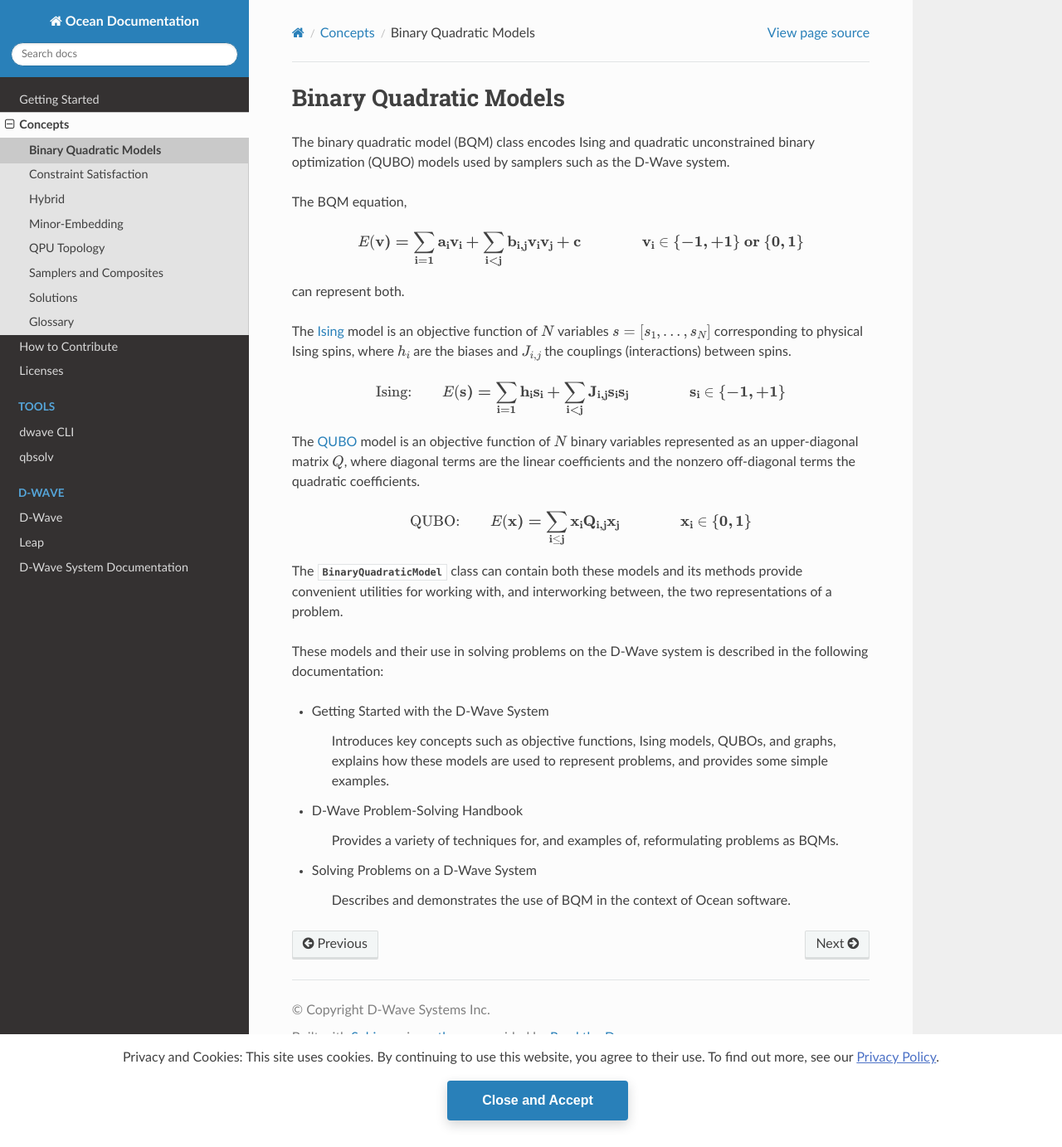
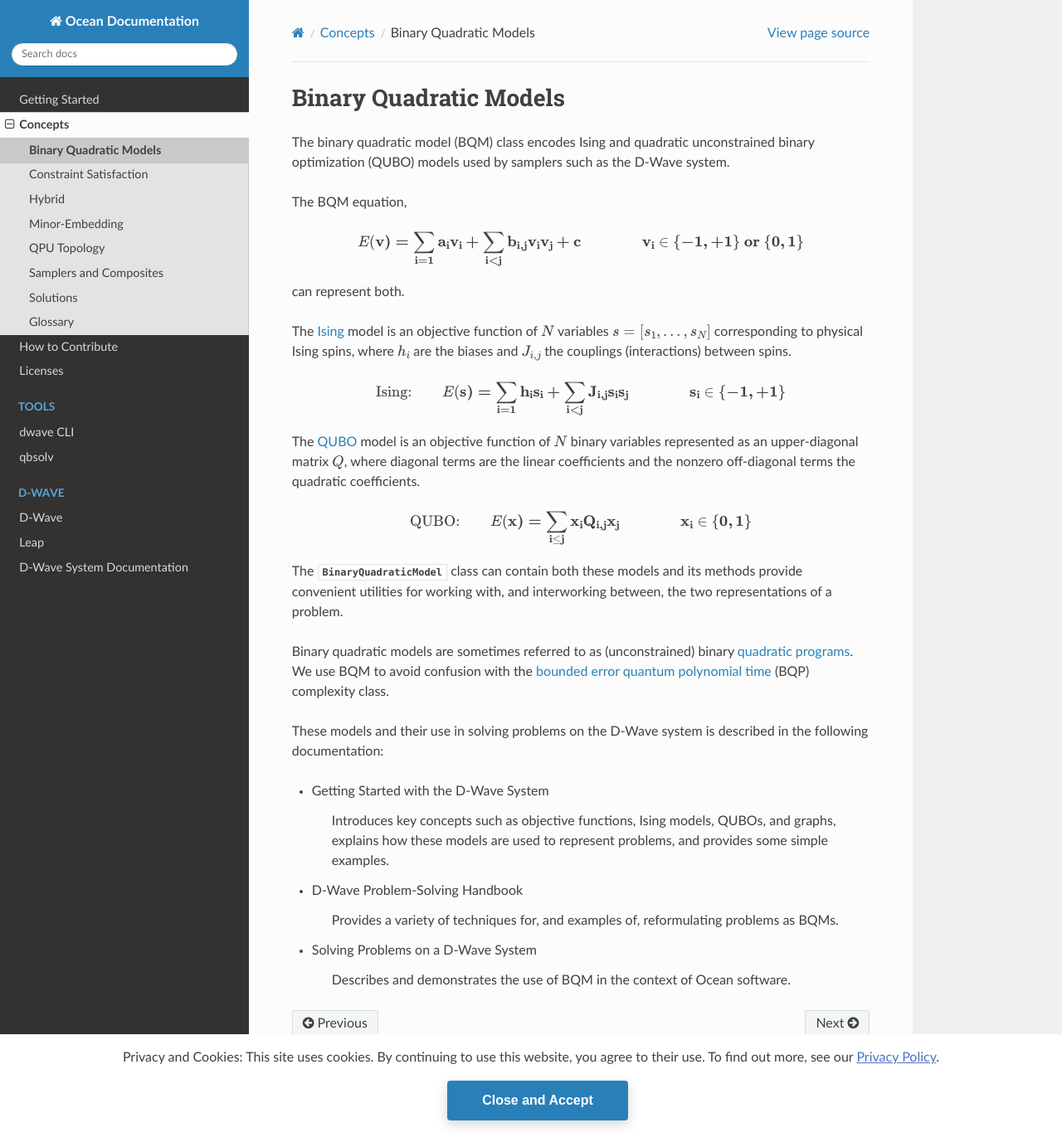
Before and after one commit to dwavesystems/dwave-ocean-sdk, a Sphinx documentation site: the page built from docs/concepts/bqm.rst, in a window 1280 px wide and 1383 px high. Shown: the whole window at 83% size. Built offline with Sphinx 7.4.7 and the Read the Docs theme 2.0.0, drawn with Linux system fonts in a browser that asks for light colours; pages that are not in the unit, such as notebooks, are missing from menus; the version number could not be read and is left out.

Commit message:
Define BQP with links in BQM description

```diff
--- a/docs/concepts/bqm.rst
+++ b/docs/concepts/bqm.rst
@@ -47,6 +47,13 @@ The :class:`.BinaryQuadraticModel` class can contain both these models and its m
 convenient utilities for working with, and interworking between, the two representations
 of a problem.
 
+Binary quadratic models are sometimes referred to as (unconstrained) binary
+`quadratic programs`_. We use BQM to avoid confusion with the
+`bounded error quantum polynomial time`_ (BQP) complexity class.
+
+.. _quadratic programs: https://en.wikipedia.org/wiki/Quadratic_programming
+.. _bounded error quantum polynomial time: https://en.wikipedia.org/wiki/BQP
+
 These models and their use in solving problems on the D-Wave system is described
 in the following documentation:
 
```
